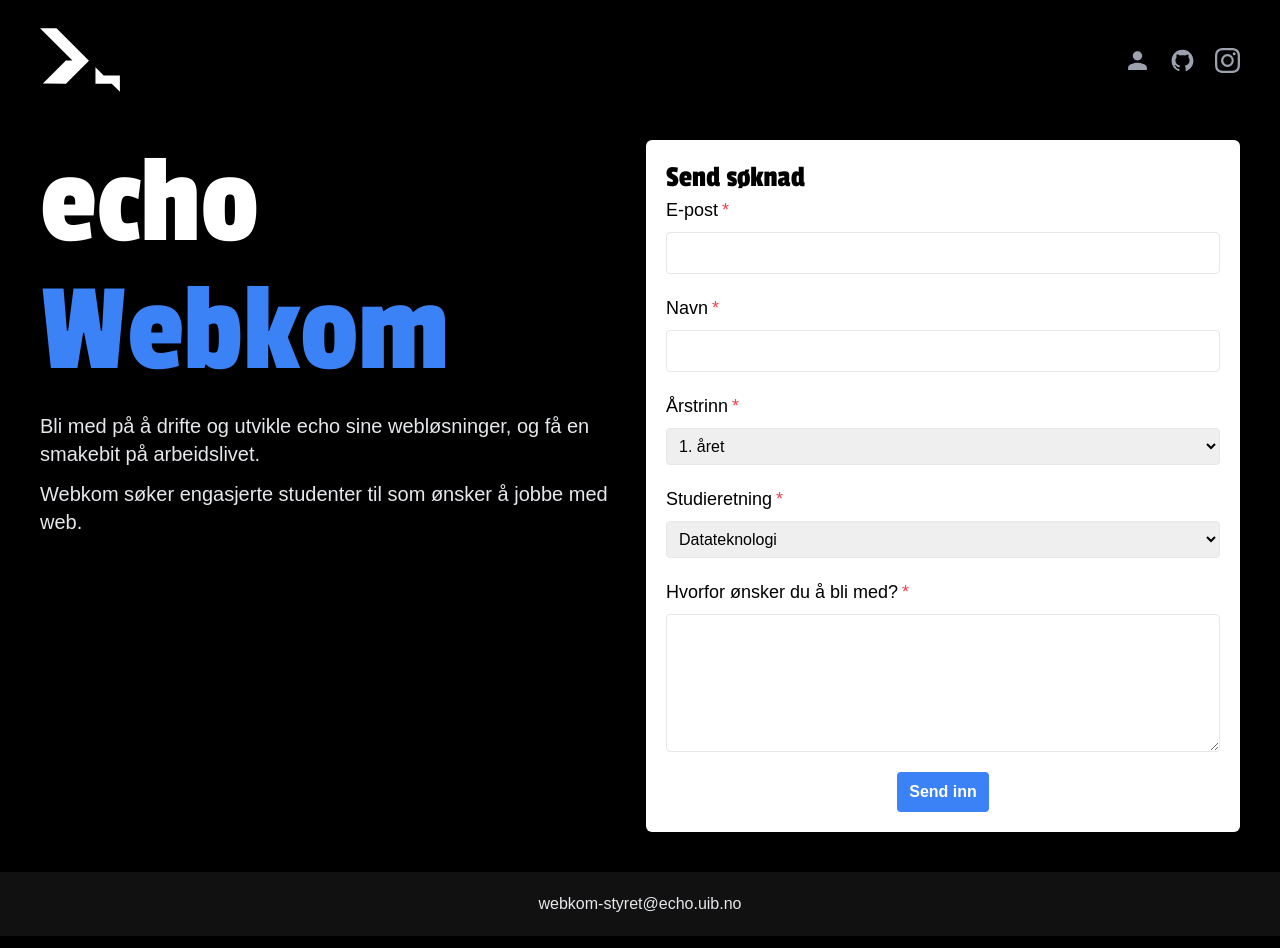
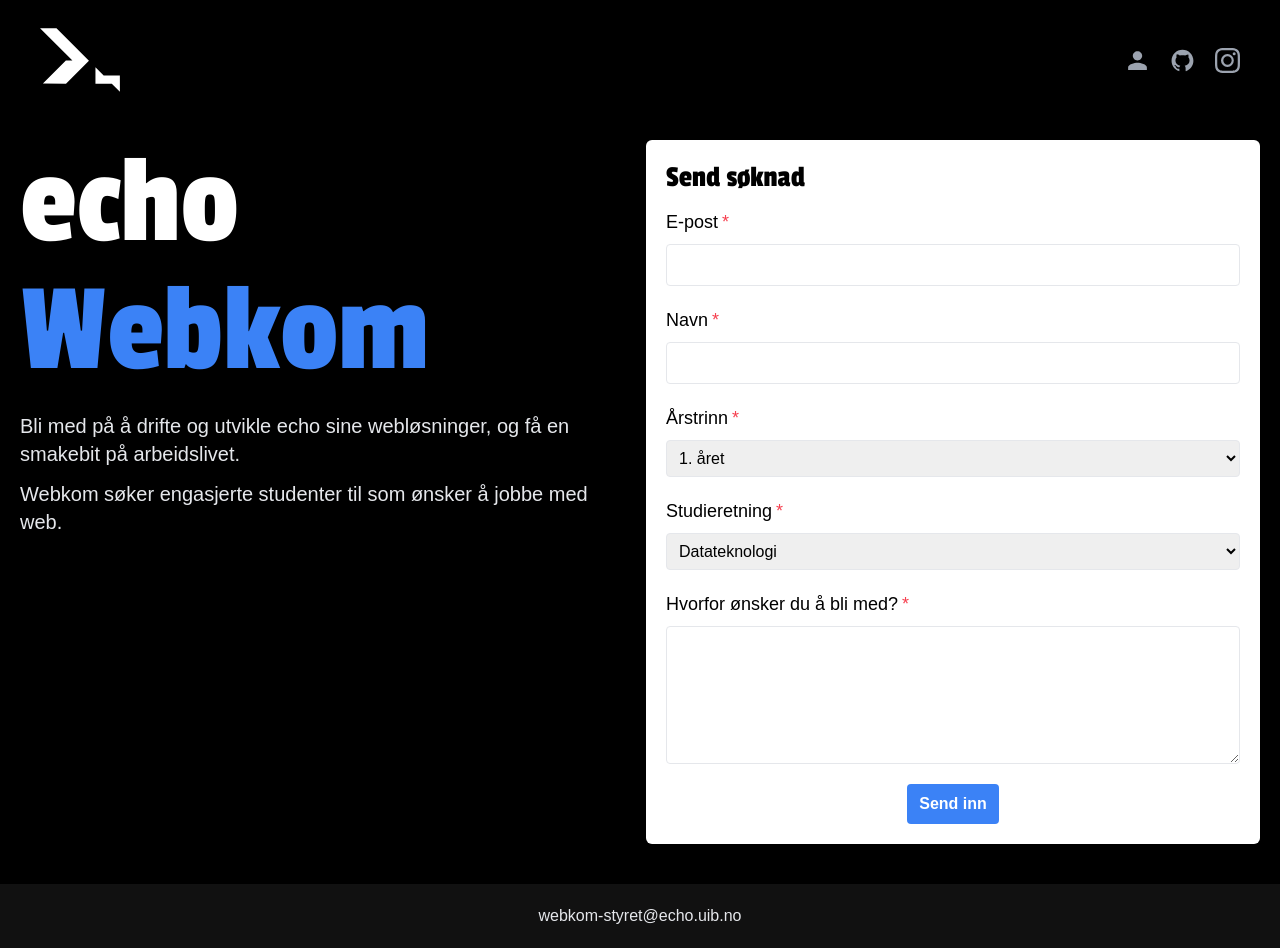
Before and after one commit to echo-webkom/echo-webkom.no, a Next.js app: page / in a window 1280 px wide. Built offline with nearby package versions, Linux system fonts and the light colour scheme.

Commit message:
:lipstick: Changed padding

```diff
--- a/src/pages/index.tsx
+++ b/src/pages/index.tsx
@@ -10,8 +10,7 @@
     <>
       <Header />
 
-      <div className="grid grid-cols-1 lg:grid-cols-2 px-2 sm:px-5 md:px-10 mt-5 gap-10 lg:gap-3 mb-10">
-        {/* LEFT SIDE */}
+      <div className="grid grid-cols-1 lg:grid-cols-2 px-5 md:px-15 mt-5 gap-32 lg:gap-3 mb-10">
         <motion.div
           initial={{ opacity: 0, x: -300 }}
           animate={{ opacity: 1, x: 0 }}
@@ -38,7 +37,9 @@
           className="m-auto w-full"
         >
           <div className="bg-white p-5 rounded-md">
-            <h2 className="text-3xl font-display text-black">Send søknad</h2>
+            <h2 className="text-3xl font-display text-black mb-3">
+              Send søknad
+            </h2>
 
             <Form />
           </div>
```
